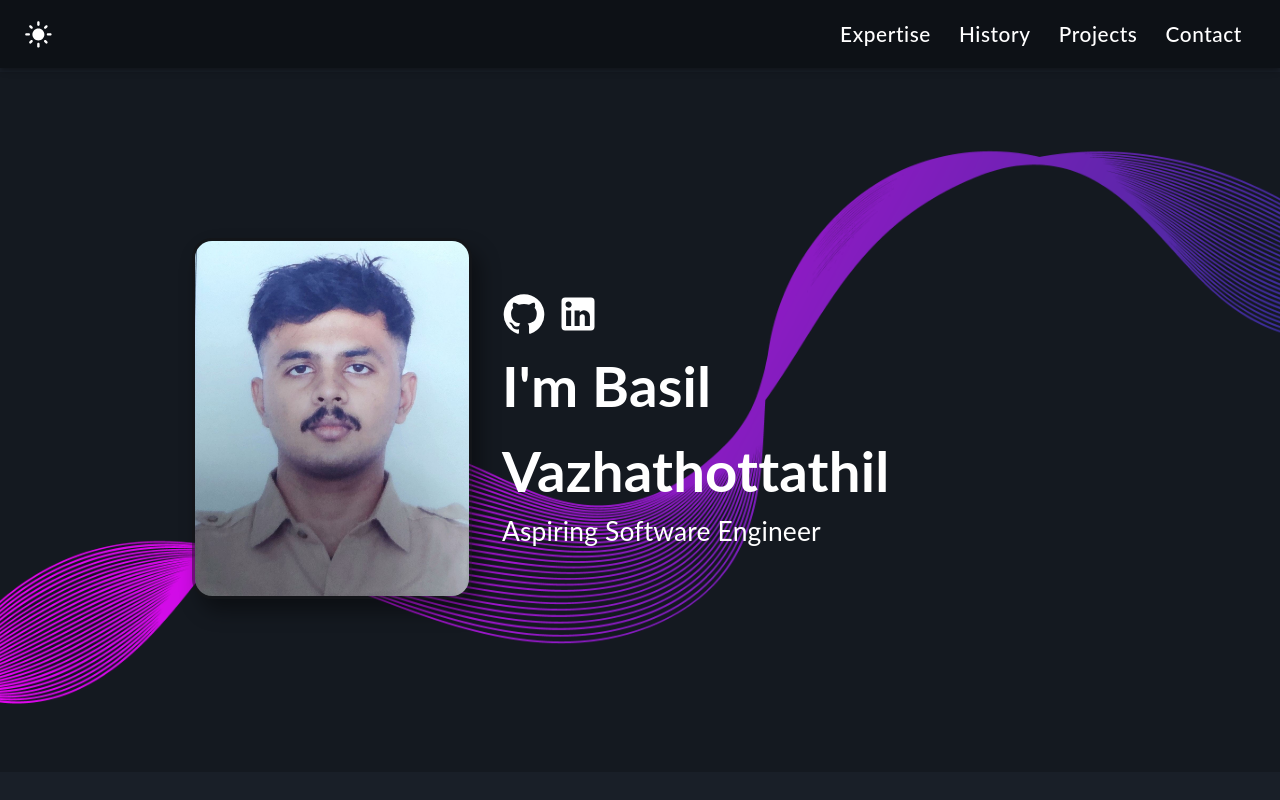
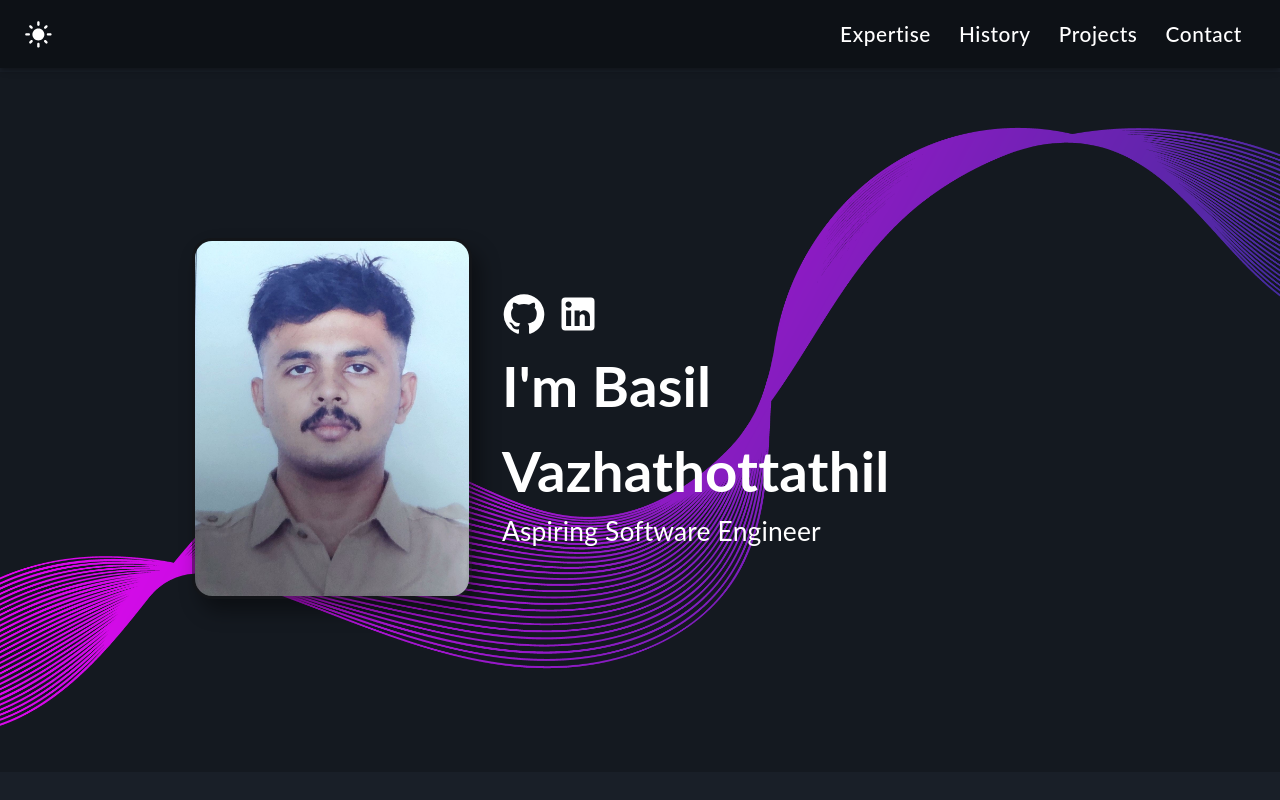
Before and after one commit to basil-vazhathottathil/portfolio, a React (Create React App) app: page / in a window 1280 px wide. Shown: the top 800 px of the page. Built offline with nearby package versions, Linux system fonts and the light colour scheme.

Commit message:
ediiiiiiiiits

```diff
--- a/package.json
+++ b/package.json
@@ -19,6 +19,7 @@
     "@types/node": "^16.18.98",
     "@types/react": "^18.3.3",
     "@types/react-dom": "^18.3.0",
+    "framer-motion": "^12.34.3",
     "react": "^18.3.1",
     "react-dom": "^18.3.1",
     "react-scripts": "5.0.1",
--- a/src/App.tsx
+++ b/src/App.tsx
@@ -30,7 +30,7 @@ function App() {
     <div className={`main-container ${mode === 'dark' ? 'dark-mode' : 'light-mode'}`}>
         <Navigation parentToChild={{mode}} modeChange={handleModeChange}/>
         <FadeIn transitionDuration={700}>
-            <Main/>
+            <Main mode={mode}/>
             <Expertise/>
             <Timeline/>
             <Project/>
--- a/src/assets/styles/Main.scss
+++ b/src/assets/styles/Main.scss
@@ -10,11 +10,18 @@
     width: 100%;
     padding: 0px 15%;
     min-height: 700px;
-    background-image: url("../images/bg-dark.png");
-    background-repeat: no-repeat;
-    background-size: cover;
-    background-attachment: fixed;
-    background-position: center;
+    position: relative;
+    overflow: hidden;
+}
+
+.about-section .bg-image {
+    position: absolute;
+    top: 0;
+    left: 0;
+    width: 100%;
+    height: 100%;
+    object-fit: cover;
+    z-index: 0;
 }
 
 .about-section .content {
--- a/src/components/Main.tsx
+++ b/src/components/Main.tsx
@@ -1,13 +1,16 @@
 import React, { useState, useEffect } from "react";
+import { motion } from "framer-motion";
 import GitHubIcon from '@mui/icons-material/GitHub';
 import LinkedInIcon from '@mui/icons-material/LinkedIn';
 import '../assets/styles/Main.scss';
+import bgDark from '../assets/images/bg-dark.png';
+import bgLight from '../assets/images/bg-light.png';
 
 const greeting = "Hey there! 👋";
 const name = "I'm Basil Vazhathottathil";
 const subtitle = "Aspiring Software Engineer";
 
-function Main() {
+function Main({ mode }: { mode: string }) {
   const [headingText, setHeadingText] = useState('');
   const [subtitleText, setSubtitleText] = useState('');
   const [phase, setPhase] = useState<'typing-greeting' | 'pause-greeting' | 'deleting-greeting' | 'typing-name' | 'typing-subtitle' | 'done'>('typing-greeting');
@@ -72,6 +75,22 @@ function Main() {
   return (
     <div className="container">
       <div className="about-section">
+        <motion.img
+          key={mode}
+          src={mode === 'dark' ? bgDark : bgLight}
+          alt=""
+          className="bg-image"
+          animate={{
+            scale: [1, 1.1, 1],
+            x: [0, 30, -20, 0],
+            y: [0, -15, 10, 0],
+          }}
+          transition={{
+            duration: 12,
+            repeat: Infinity,
+            ease: "easeInOut",
+          }}
+        />
         <div className="image-wrapper">
           <img src={process.env.PUBLIC_URL + "/me.jpg"} alt="Avatar" />
         </div>
--- a/src/index.scss
+++ b/src/index.scss
@@ -132,10 +132,6 @@ button {
     color: #0d1116;
   }
 
-  .about-section {
-    background-image: url("./assets/images/bg-light.png");
-  }
-
   .skills-container svg {
     color: #0d1116;
   }
```
Also changed, not shown: 1 other file (tests, documents, lock files or other folders).
